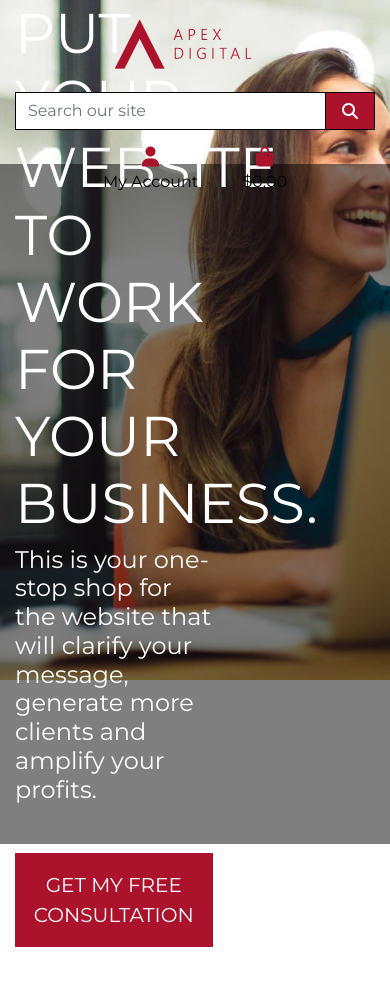
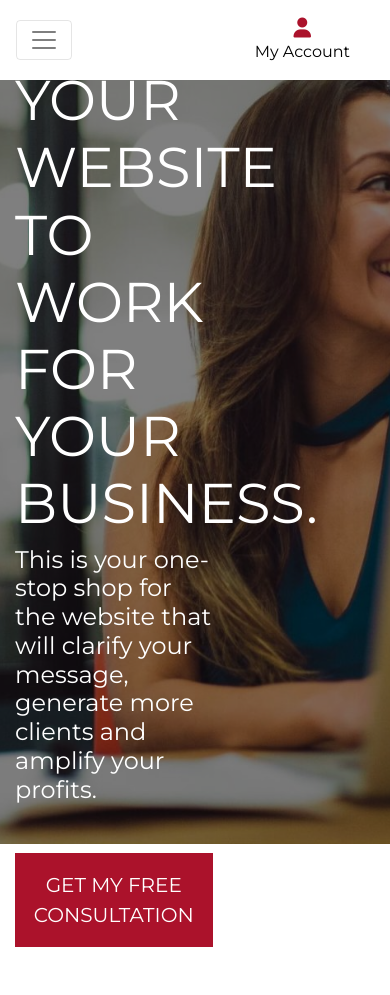
Before and after one commit to Jakejamesreid/apex-digital-media, a Django app: page / in a window 390 px wide. Run offline with Django 3.2, Linux system fonts and the light colour scheme; the visitor is signed in with stand-in values (Sample User, id 1); some libraries are stand-ins or nearby versions.

Commit message:
Added mobile header and navbar

```diff
--- a/static/css/base.css
+++ b/static/css/base.css
@@ -1,7 +1,3 @@
-/* html {
-    height: 100%;
-} */
-
 body {
     font-family: 'Montserrat';
 }
@@ -14,13 +10,13 @@ body {
 .hero {
     background: url('/media/Hero-1536x1024.jpg') no-repeat center center;
     background-size: cover;
-    height: calc(100vh - 164px);
+    height: 100vh;
 }
 .hero:before {
   content: "";
   position: absolute;
   left: 0; right: 0;
-  top: 164px; bottom: 0;
+  top: 88px; bottom: 0;
   background: rgba(0,0,0,.5);
 }
 
@@ -81,7 +77,7 @@ body {
   }
 }
 
-/* fixed top navbar only on medium and up */
+/* Fixed top navbar only on medium and up */
 @media (min-width: 992px) {
     .fixed-top-desktop-only {
         position: fixed;
@@ -90,8 +86,15 @@ body {
         left: 0;
         z-index: 1030;
     }
+}
 
-    .header-container {
-        padding-top: 164px;
+/* Adjust overlay on mobile */
+@media (max-width: 992px) {
+    .hero:before {
+        content: "";
+        position: absolute;
+        left: 0; right: 0;
+        top: 64px; bottom: 0;
+        background: rgba(0,0,0,.5);
     }
 }
--- a/templates/base.html
+++ b/templates/base.html
@@ -43,25 +43,20 @@
     <body>
 
         <header class="container-fluid fixed-top">
-            <div class="row">
+            <div id="topnav" class="row bg-white pt-lg-2 d-none d-lg-flex">
                 <div class="col-12 col-lg-4 my-auto py-1 py-lg-0 text-center text-lg-left">
                     <a href="{% url 'home' %}" class="nav-link main-logo-link">
                         <img class="logo-image" src="/media/Apex-Digital-Logo-Rectangle-Transparent-BG-Red-Logo-300x127.png" alt="">
                     </a>
                 </div>
                 <div class="col-12 col-lg-4 my-auto py-1 py-lg-0">
-                    <form method="GET" action="">
-                        <div class="input-group w-100">
-                            <input class="form-control border border-black rounded-0" type="text" name="q" placeholder="Search our site">
-                            <div class="input-group-append">
-                                <button class="form-control btn btn-red border border-black rounded-0" type="submit">
-                                    <span class="icon">
-                                        <i class="fas fa-search"></i>
-                                    </span>
-                                </button>
-                            </div>
-                        </div>
-                    </form>
+                    <nav class="navbar navbar-expand-lg navbar-light w-100">
+                        <button class="navbar-toggler" type="button" data-toggle="collapse" data-target="#main-nav" aria-controls="main-nav" aria-expanded="false" aria-label="Toggle navigation">
+                            <span class="navbar-toggler-icon"></span>
+                        </button>
+                        {% include 'includes/mobile-top-header.html' %}
+                        {% include 'includes/main-nav.html' %}
+                    </nav>
                 </div>
                 <div class="col-12 col-lg-4 my-auto py-1 py-lg-0">
                     <ul class="list-inline list-unstyled text-center text-lg-right my-0">
@@ -102,6 +97,8 @@
                     </ul>
                 </div>
             </div>
+            {% include 'includes/mobile-top-header.html' %}
+
         </header>
 
         {% block page_header %}
--- /dev/null
+++ b/templates/includes/main-nav.html
@@ -0,0 +1,6 @@
+<div class="collapse navbar-collapse" id="main-nav">
+    <a href="{% url 'home' %}" class="nav-item logo-font font-weight-bold nav-link text-black mr-5">Home</a>
+    <a href="" class="nav-item logo-font font-weight-bold nav-link text-black mr-5">About Us</a>
+    <a href="" class="nav-item logo-font font-weight-bold nav-link text-black mr-5">Our Plans</a>
+    <a href="" class="nav-item logo-font font-weight-bold nav-link text-black mr-5">Contact</a>
+</div>
--- /dev/null
+++ b/templates/includes/mobile-top-header.html
@@ -0,0 +1,28 @@
+<div class="row bg-white d-block d-lg-none">
+    <nav class="navbar navbar-expand-lg navbar-light w-100">
+        <button class="navbar-toggler" type="button" data-toggle="collapse" data-target="#main-nav" aria-controls="main-nav" aria-expanded="false" aria-label="Toggle navigation">
+            <span class="navbar-toggler-icon"></span>
+        </button>
+        <li class="list-inline-item dropdown">
+            <a class="text-black nav-link d-block d-lg-none" href="#" id="user-options" data-toggle="dropdown" aria-haspopup="true" aria-expanded="false">
+                <div class="text-center">
+                    <div><i class="fas fa-user fa-lg icon-red"></i></div>
+                    <p class="my-0">My Account</p>
+                </div>
+            </a>
+            <div class="dropdown-menu border-0" aria-labelledby="user-options">
+                {% if request.user.is_authenticated %}
+                    {% if request.user.is_superuser %}
+                        <a href="{% url 'account_logout' %}" class="dropdown-item">Product Management</a>
+                    {% endif %}
+                    <a href="{% url 'profile' %}" class="dropdown-item">My Profile</a>
+                    <a href="{% url 'account_logout' %}" class="dropdown-item">Logout</a>
+                {% else %}
+                    <a href="{% url 'account_signup' %}" class="dropdown-item">Register</a>
+                    <a href="{% url 'account_login' %}" class="dropdown-item">Login</a>
+                {% endif %}
+            </div>
+        </li>
+        {% include 'includes/main-nav.html' %}
+    </nav>
+</div>
```
